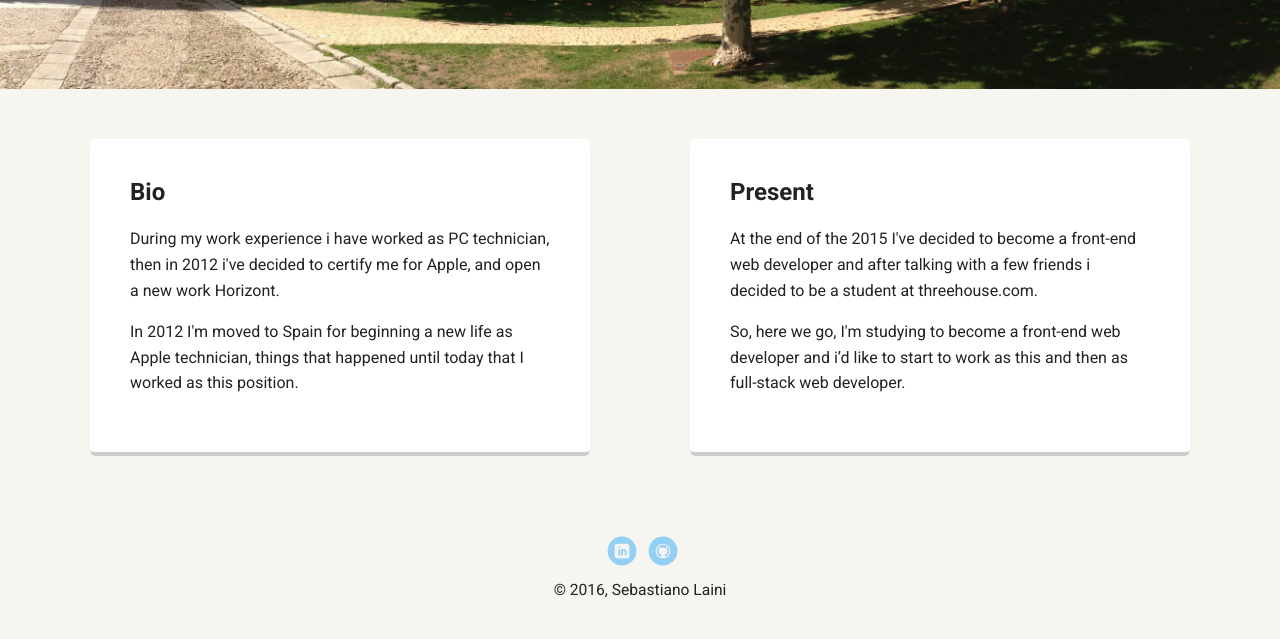
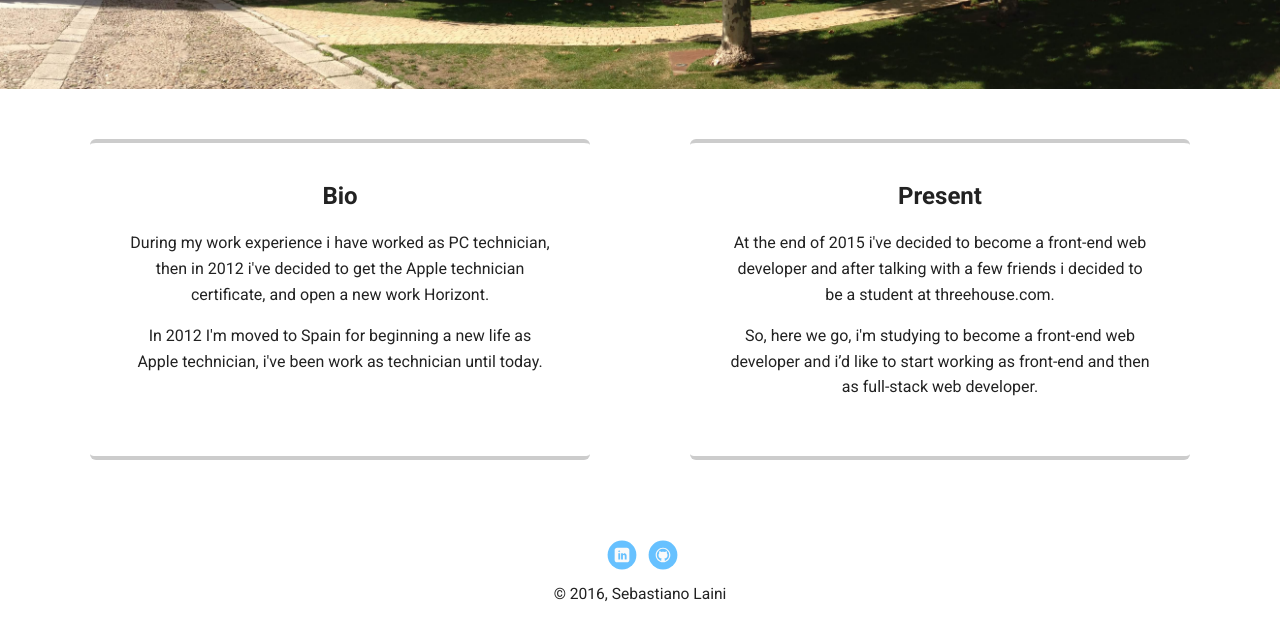
Before and after one commit to sebalaini/First_Project_Treehouse.com, a plain HTML site: page portfolio_update_v1 Original/experience.html in a window 1280 px wide. Shown: the part 381-1020 px from the top of the page. Drawn offline with nearby package versions, Linux system fonts and the light colour scheme; a web font is replaced by a local one.

```diff
--- a/portfolio_update_v1 Original/css/main.css
+++ b/portfolio_update_v1 Original/css/main.css
@@ -10,7 +10,7 @@ body {
   text-align: center;
   font-family: 'Roboto', sans-serif;
   color: #222;
-  background: #f7f5f0;
+  background: #fff;
 }
 
 
@@ -120,8 +120,9 @@ header .profile-image:hover {
   margin: 30px;
   padding: 20px 40px 40px;
   max-width: 500px;
-  text-align: left;
+  text-align: center;
   background: #fff;
+  border-top: 4px solid #ccc;
   border-bottom: 4px solid #ccc;
   border-radius: 6px;
   transition: all .5s;
@@ -181,7 +182,7 @@ a.social {
   width: 30px;
   height: 30px;
   background-size: 30px 30px;
-  opacity: .4;
+  opacity: .6;
   transition: all .5s;
 }
 
--- a/portfolio_update_v1 Original/experience.html
+++ b/portfolio_update_v1 Original/experience.html
@@ -30,14 +30,14 @@
     <main class="flex">
       <div class="card">
         <h2>Bio</h2>
-        <p>During my work experience i have worked as PC technician, then in 2012 i've decided to certify me for Apple, and open a new work Horizont.</p>
-        <p>In 2012 I'm moved to Spain for beginning a new life as Apple technician, things that happened until today that I worked as this position.</p>
+        <p>During my work experience i have worked as PC technician, then in 2012 i've decided to get the Apple technician certificate, and open a new work Horizont.</p>
+        <p>In 2012 I'm moved to Spain for beginning a new life as Apple technician, i've been work as technician until today.</p>
       </div>
 
       <div class="card">
         <h2>Present</h2>
-        <p>At the end of the 2015 I've decided to become a front-end web developer and after talking with a few friends i decided to be a student at threehouse.com.</p>
-        <p>So, here we go, I'm studying to become a front-end web developer and i’d like to start to work as this and then as full-stack web developer.</p>
+        <p>At the end of 2015 i've decided to become a front-end web developer and after talking with a few friends i decided to be a student at threehouse.com.</p>
+        <p>So, here we go, i'm studying to become a front-end web developer and i’d like to start working as front-end and then as full-stack web developer.</p>
       </div>
 
     </main>
```
Also changed, not shown: portfolio_update_v1 Original/images/me.jpg.
